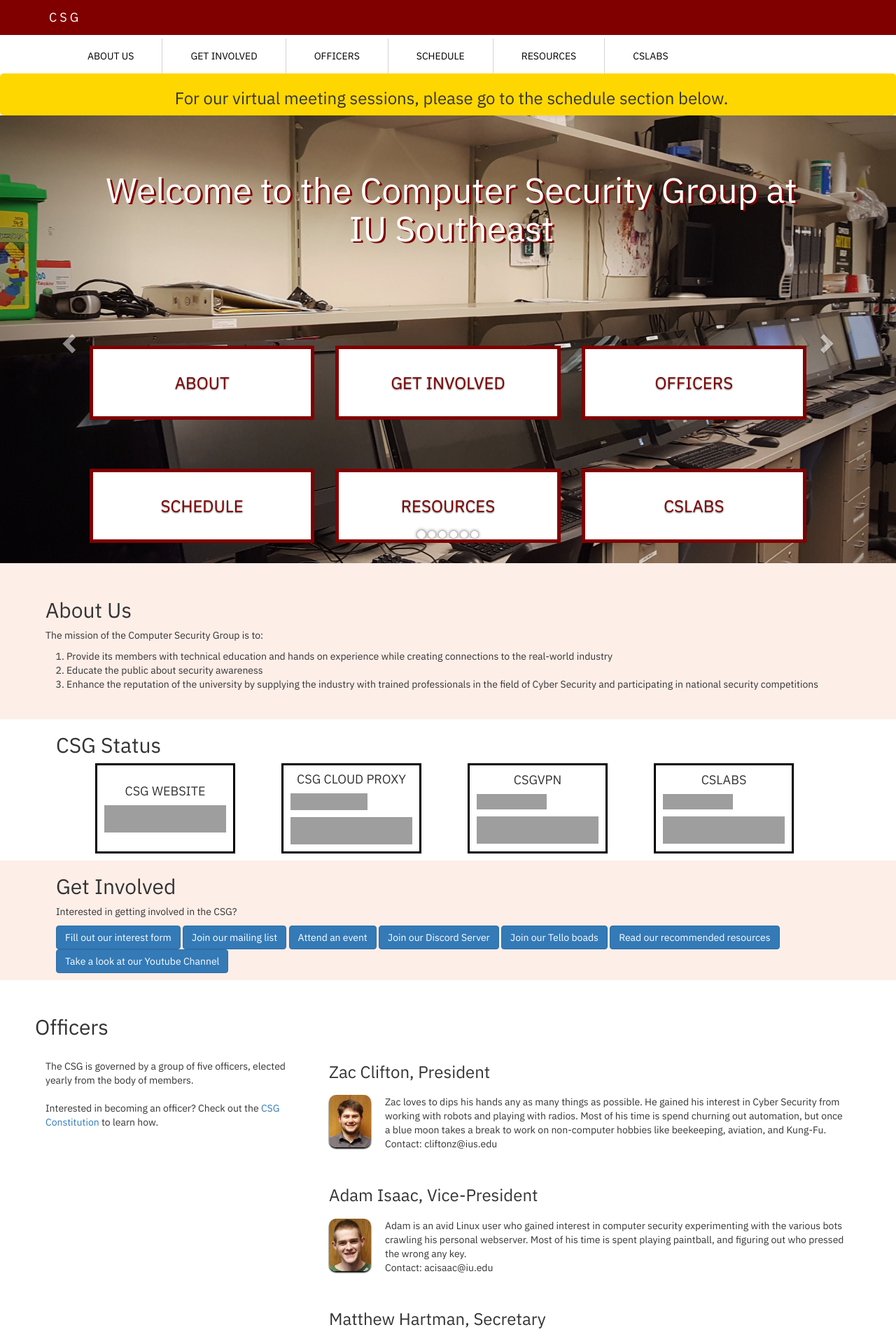
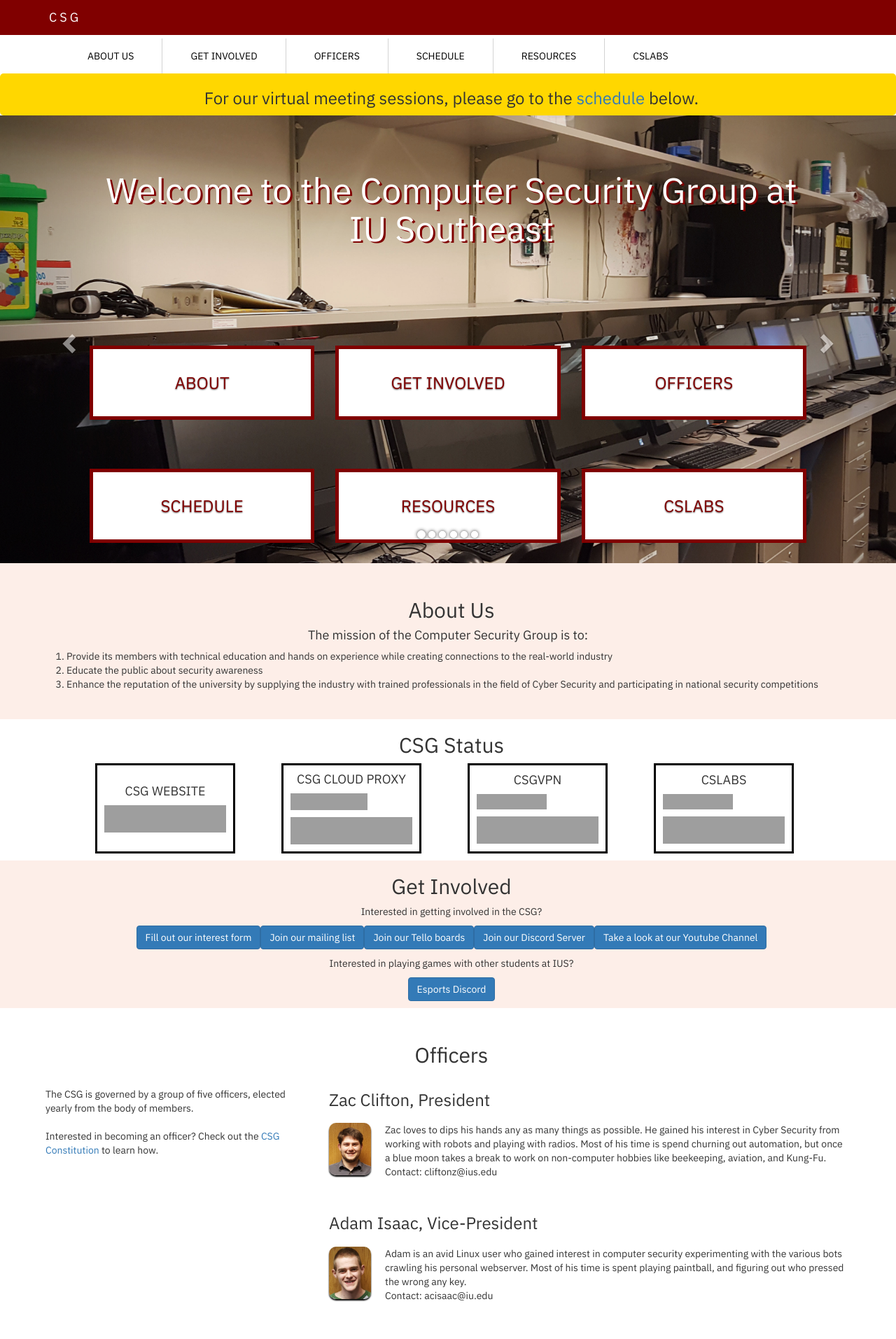
Before and after one commit to ius-csg/csghomepage, a Jekyll site: the page built from index.html, in a window 1280 px wide, cut to the strip 0-1914 px from the top of the page. Shown: the whole strip at 70% size. Built offline with Jekyll 4.4.1, drawn with Linux system fonts in a browser that asks for light colours; grey boxes are pictures that could not be loaded.

Commit message:
Added Esports button to discord server (#40)
* Added Esports button to discord server

* add reference to scedule in header and correct spelling in the get involved section.

* centered section titles

* added allowing unsecure commands

```diff
--- a/_includes/aboutus.html
+++ b/_includes/aboutus.html
@@ -1,8 +1,9 @@
 <div class="container about-body">
-    <h2>About Us</h2>
-    <p>The mission of the Computer Security Group is to:</p>
-        <ol>
+    <h2 class="subtitle" >About Us</h2>
+    <h4 class="subtitle">The mission of the Computer Security Group is to:</h4>
+    <ol>
         <li>Provide its members with technical education and hands on experience while creating connections to the real-world industry</li>
         <li>Educate the public about security awareness</li>
-        <li>Enhance the reputation of the university by supplying the industry with trained professionals in the field of Cyber Security and participating in national security competitions</li></ol>
+        <li>Enhance the reputation of the university by supplying the industry with trained professionals in the field of Cyber Security and participating in national security competitions</li>
+    </ol>
 </div>
--- a/_includes/calender.html
+++ b/_includes/calender.html
@@ -1,7 +1,7 @@
 <div class="container schedule-body">
         <div class="row">
                 <section class="col-sm-12">
-                        <h2>Schedule</h2>
+                        <h2 class="subtitle">Schedule</h2>
                         <iframe src="https://calendar.google.com/calendar/embed?height=600&amp;wkst=2&amp;bgcolor=%23ffffff&amp;ctz=America%2FNew_York&amp;src=aXUuZWR1X2doa2tuZ2JtNmkycWFkc2xhNGt0bnBnaTUwQGdyb3VwLmNhbGVuZGFyLmdvb2dsZS5jb20&amp;color=%23D50000&amp;mode=AGENDA&amp;showTitle=0&amp;showNav=1&amp;showTabs=0" style="border-width:0" width="100%" height="600" frameborder="0" scrolling="yes"></iframe>
                 </section>
         </div>
--- a/_includes/getinvolved.html
+++ b/_includes/getinvolved.html
@@ -1,17 +1,23 @@
 <div class="container schedule-body">
     <div class="row">
         <section class="col-sm-12">
-            <h2>Get Involved</h2>
-            <p>Interested in getting involved in the CSG? </p>
-        <p class="flexlabel">
+            <h2 class="subtitle">Get Involved</h2>
+            <p class="subtitle">Interested in getting involved in the CSG? </p>
+        <p class="flexlabel subtitle">
             <a class="btn btn-primary" href="https://docs.google.com/forms/d/e/1FAIpQLSe4G1Dl1mrnlTnKrIXhlsAmsvUzTmCNywHFqcVDVnXx3fH4Pg/viewform">Fill out our interest form</a>
             <a class="btn btn-primary" href="https://list.ius.edu/sympa/subscribe/csg-announce-l">Join our mailing list</a>
-            <a class="btn btn-primary" href="index.html#schedule">Attend an event</a>
+            <a class="btn btn-primary" href="https://trello.com/invite/iuscomputerscigroup/9c12b7af83c5e84cef44fdb5d1f2d9e5">Join our Tello boards</a>
+            <!-- <a class="btn btn-primary" href="index.html#schedule">Attend an event</a> -->
             <a class="btn btn-primary" href="https://discord.gg/XGfzKxA">Join our Discord Server</a>
-            <a class="btn btn-primary" href="https://trello.com/invite/iuscomputerscigroup/9c12b7af83c5e84cef44fdb5d1f2d9e5">Join our Tello boads</a>
-            <a class="btn btn-primary" href="index.html#resources">Read our recommended resources</a>
+            <!-- <a class="btn btn-primary" href="index.html#resources">Read our recommended resources</a> -->
             <a class="btn btn-primary" href="https://www.youtube.com/channel/UClEhZKB9uklUQeW9YJYfuTg/featured"> Take a look at our Youtube Channel</a>
         </p>
+            <div>
+                <p class="subtitle">Interested in playing games with other students at IUS? </p>
+                <p class="subtitle flexlabel">
+                    <a class="btn btn-primary" href="https://discord.gg/rKbdJqYU">Esports Discord</a>
+                </p>
+            </div>
         </section>
     </div>
 </div>
--- a/_includes/header.html
+++ b/_includes/header.html
@@ -27,6 +27,6 @@
 
     <div class="container-warning">
         <h3>
-        For our virtual meeting sessions, please go to the schedule section below.
+        For our virtual meeting sessions, please go to the <a href="index.html#schedule" >schedule</a> below.
         </h3>
       </div>
--- a/_includes/officer.html
+++ b/_includes/officer.html
@@ -29,7 +29,7 @@
 
 <div class="container officers-body">
     <div class="row">
-            <h2>Officers</h2>
+            <h2 class="subtitle">Officers</h2>
         <section class="col-sm-4">
             <br>
             <p>The CSG is governed by a group of five officers, elected yearly from the body of members. <br /> <br /> Interested in becoming an officer? Check out the <a href="assets/pdf/Constitution.pdf">CSG Constitution</a> to learn how.</p>
--- a/_includes/status.html
+++ b/_includes/status.html
@@ -1,7 +1,7 @@
 <div class="container">
     <div class="row">
         <section class="col-sm-12">
-            <h2>CSG Status</h2>
+            <h2 class="subtitle">CSG Status</h2>
             <div class="status-badges-container">
                 <div class="status-badges">
                     <h4 style="display: flex; justify-content: center;">CSG WEBSITE</h4>
--- a/style.css
+++ b/style.css
@@ -183,7 +183,10 @@
   padding: 0.15%;
   border-radius: 5px;
 }
-
+.subtitle {
+  display: flex;
+  justify-content: center;
+}
 /************************** CAROUSEL **********************************/
 .carousel-caption {
   position: absolute;
```
Also changed, not shown: .github/workflows/CI.yml, .github/workflows/publish.yaml.
